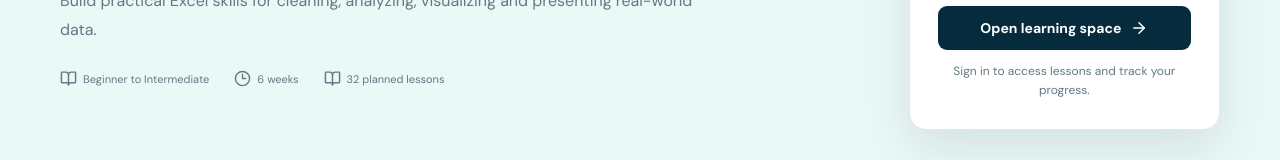
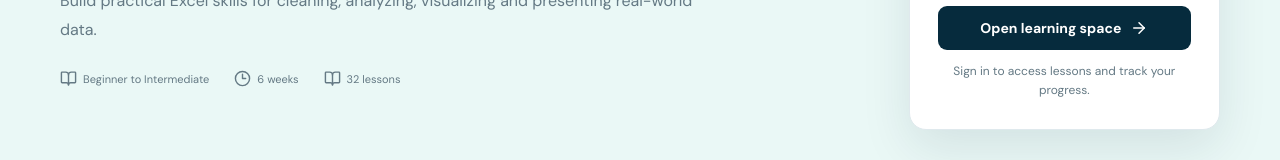
Before and after one commit to Nhialmabior/Nile-Analytics-Labs-Learning-Platform, a React (Vite) app: page /courses/excel-for-data-analysis in a window 1280 px wide. Shown: the part 349-509 px from the top of the page. Built offline with nearby package versions, Linux system fonts and the light colour scheme; no server answers.

Commit message:
Show the populated Excel lesson counts accurately

```diff
--- a/src/pages/CourseDetails.jsx
+++ b/src/pages/CourseDetails.jsx
@@ -6,7 +6,7 @@ export default function CourseDetails() {
   const { slug } = useParams()
   const course = courses.find(c => c.slug === slug)
   if (!course) return <div className="section container"><h1>Course not found</h1><p>This course is not in the current catalogue.</p><Link className="btn btn-primary" to="/courses">Browse courses</Link></div>
-  return <div className="page"><section className={`course-detail-hero ${course.accent}`}><div className="container detail-grid"><div><Link className="back-link" to="/courses"><ArrowLeft size={16}/> All courses</Link><span className="detail-tag">{course.category}</span><h1>{course.title}</h1><p>{course.description}</p><div className="detail-stats"><span><BookOpen size={17}/> {course.level}</span><span><Clock3 size={17}/> {course.duration}</span><span><BookOpen size={17}/> {course.lessons} planned lessons</span></div></div><div className="enroll-card"><div className="enroll-icon">{course.icon}</div><h3>Explore this course</h3><p>Follow the course modules, work through lessons and track your learning progress.</p><Link className="btn btn-primary full" to={`/learning/${course.slug}`}>Open learning space <ArrowRight size={18}/></Link><small>Sign in to access lessons and track your progress.</small></div></div></section>
-    <section className="section"><div className="container curriculum"><div><span className="section-kicker">COURSE CURRICULUM</span><h2>What you'll learn</h2><div className="module-list">{course.modules.map((m,i)=><div className="module" key={m.title}><div className="module-num">{String(i+1).padStart(2,'0')}</div><div><strong>{m.title}</strong><span>{m.lessons} planned lessons</span></div><BookOpen size={18}/></div>)}</div></div><aside className="learn-box"><h3>Course approach</h3><ul><li><CheckCircle2/> Practical exercises planned</li><li><CheckCircle2/> Step-by-step instruction</li><li><CheckCircle2/> Applied project outline</li><li><CheckCircle2/> Certificate service planned, not yet available</li></ul></aside></div></section>
+  return <div className="page"><section className={`course-detail-hero ${course.accent}`}><div className="container detail-grid"><div><Link className="back-link" to="/courses"><ArrowLeft size={16}/> All courses</Link><span className="detail-tag">{course.category}</span><h1>{course.title}</h1><p>{course.description}</p><div className="detail-stats"><span><BookOpen size={17}/> {course.level}</span><span><Clock3 size={17}/> {course.duration}</span><span><BookOpen size={17}/> {course.lessons} {course.slug === 'excel-for-data-analysis' ? 'lessons' : 'planned lessons'}</span></div></div><div className="enroll-card"><div className="enroll-icon">{course.icon}</div><h3>Explore this course</h3><p>Follow the course modules, work through lessons and track your learning progress.</p><Link className="btn btn-primary full" to={`/learning/${course.slug}`}>Open learning space <ArrowRight size={18}/></Link><small>Sign in to access lessons and track your progress.</small></div></div></section>
+    <section className="section"><div className="container curriculum"><div><span className="section-kicker">COURSE CURRICULUM</span><h2>What you'll learn</h2><div className="module-list">{course.modules.map((m,i)=><div className="module" key={m.title}><div className="module-num">{String(i+1).padStart(2,'0')}</div><div><strong>{m.title}</strong><span>{m.lessons} {course.slug === 'excel-for-data-analysis' ? 'lessons' : 'planned lessons'}</span></div><BookOpen size={18}/></div>)}</div></div><aside className="learn-box"><h3>Course approach</h3><ul><li><CheckCircle2/> Practical exercises planned</li><li><CheckCircle2/> Step-by-step instruction</li><li><CheckCircle2/> Applied project outline</li><li><CheckCircle2/> Certificate service planned, not yet available</li></ul></aside></div></section>
   </div>
 }
```
